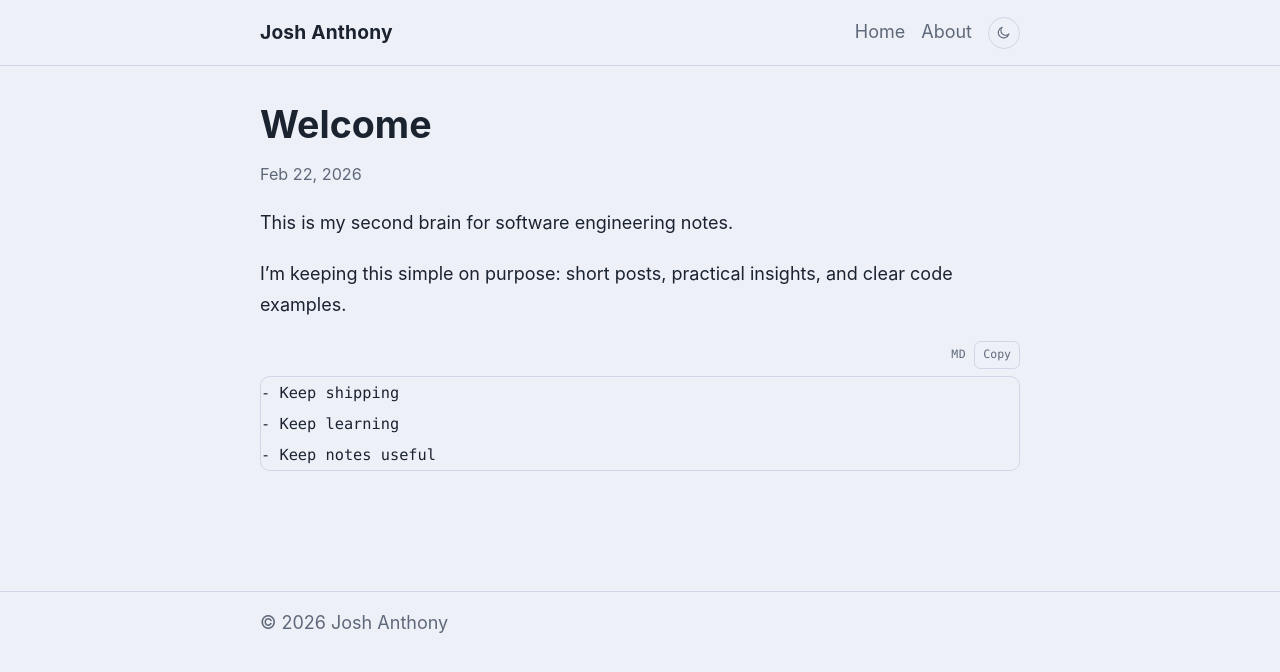
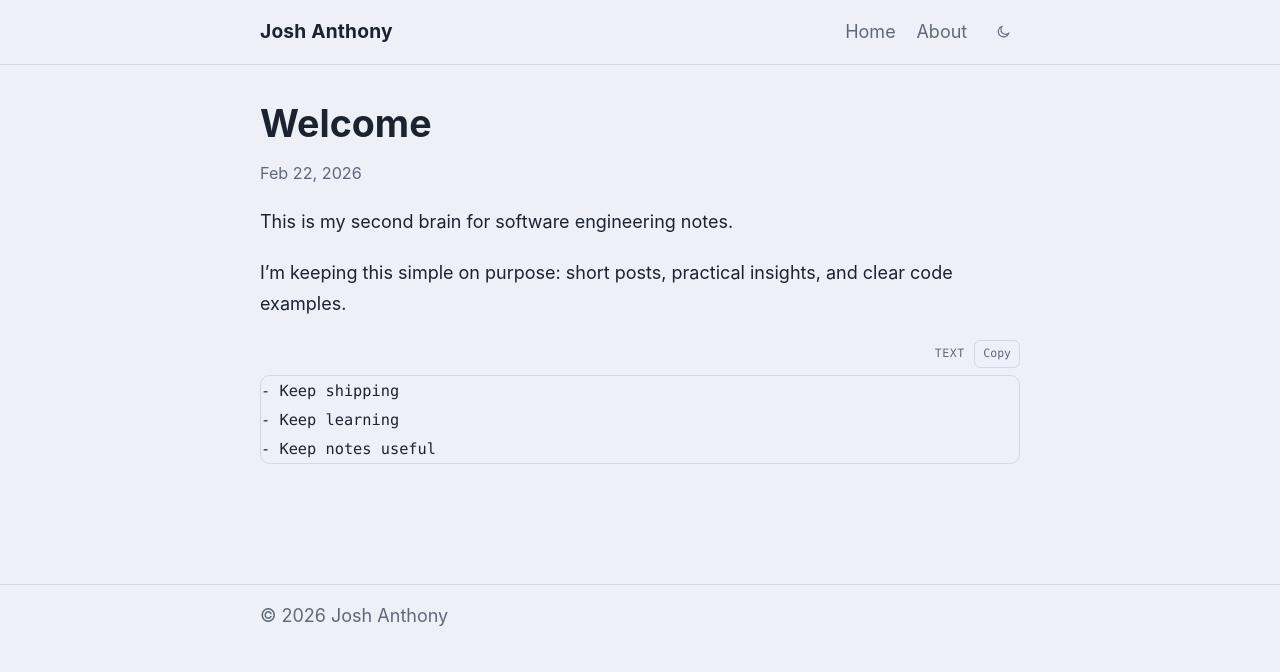
Before and after one commit to joshanthony/joshanthony.github.io, a Jekyll site: the page built from _posts/2026-02-22-welcome.md, in a window 1280 px wide. Shown: the top 672 px of the page. Built offline with Jekyll 4.4.1, drawn with Linux system fonts in a browser that asks for light colours.

Commit message:
style: polish code blocks, nav spacing, and theme toggle

```diff
--- a/assets/css/style.css
+++ b/assets/css/style.css
@@ -75,7 +75,7 @@
   display: flex;
   justify-content: space-between;
   align-items: center;
-  gap: 1rem;
+  gap: 1.25rem;
   padding: 1rem 0;
 }
 
@@ -85,12 +85,14 @@
   font-size: 1.2rem;
   font-weight: 700;
   letter-spacing: 0.01em;
+  margin: 0;
+  line-height: 1;
 }
 
 .nav {
   display: flex;
   align-items: center;
-  gap: 1rem;
+  gap: 1.3rem;
 }
 
 .nav a {
@@ -105,7 +107,8 @@
   align-items: center;
   justify-content: center;
   background: transparent;
-  border: 1px solid var(--border);
+  border: 0;
+  outline: 0;
   color: var(--muted);
   border-radius: 999px;
   padding: 0;
@@ -126,6 +129,10 @@
   stroke-width: 1.75;
   stroke-linecap: round;
   stroke-linejoin: round;
+}
+
+.theme-toggle:focus-visible {
+  color: var(--text);
 }
 
 .sr-only {
@@ -217,6 +224,10 @@
   line-height: 1.3;
 }
 
+.post-list h3 a {
+  text-decoration: none;
+}
+
 .post-header h1 {
   font-size: clamp(1.9rem, 5vw, 2.35rem);
 }
@@ -229,7 +240,7 @@
 
 .post-summary {
   color: var(--muted);
-  margin: 0.35rem 0 0;
+  margin: 0.45rem 0 0;
 }
 
 .post-content {
@@ -263,8 +274,9 @@
   background: var(--code-bg);
   border: 1px solid var(--border);
   border-radius: 0.6rem;
-  padding: 0.9rem;
+  padding: 1rem 1.1rem;
   overflow-x: auto;
+  line-height: 1.6;
 }
 
 .post-content .highlight {
@@ -288,14 +300,14 @@
 }
 
 .code-shell {
-  margin: 0 0 1.25rem;
+  margin: 0 0 1.3rem;
 }
 
 .code-meta {
   display: flex;
   justify-content: flex-end;
   align-items: center;
-  gap: 0.5rem;
+  gap: 0.6rem;
   margin: 0 0 0.45rem;
 }
 
--- a/assets/js/main.js
+++ b/assets/js/main.js
@@ -35,9 +35,9 @@
   const getLanguage = (codeBlock) => {
     const classes = [...codeBlock.classList, ...(codeBlock.parentElement?.classList ?? [])];
     const langClass = classes.find((value) => value.startsWith("language-"));
-    if (!langClass) return "md";
+    if (!langClass) return "text";
     const language = langClass.replace("language-", "").replace(/[-_]+/g, " ");
-    return language === "text" || language === "markdown" ? "md" : language;
+    return language === "markdown" ? "text" : language;
   };
 
   const canCopy = Boolean(navigator.clipboard);
```
